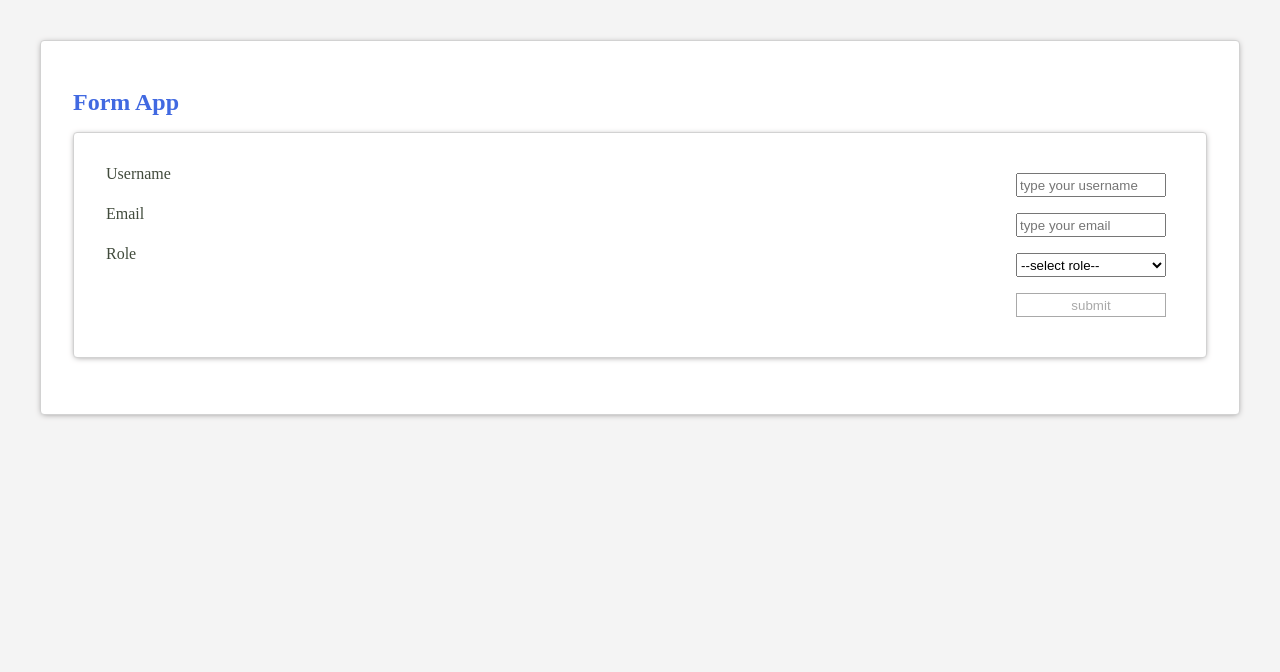
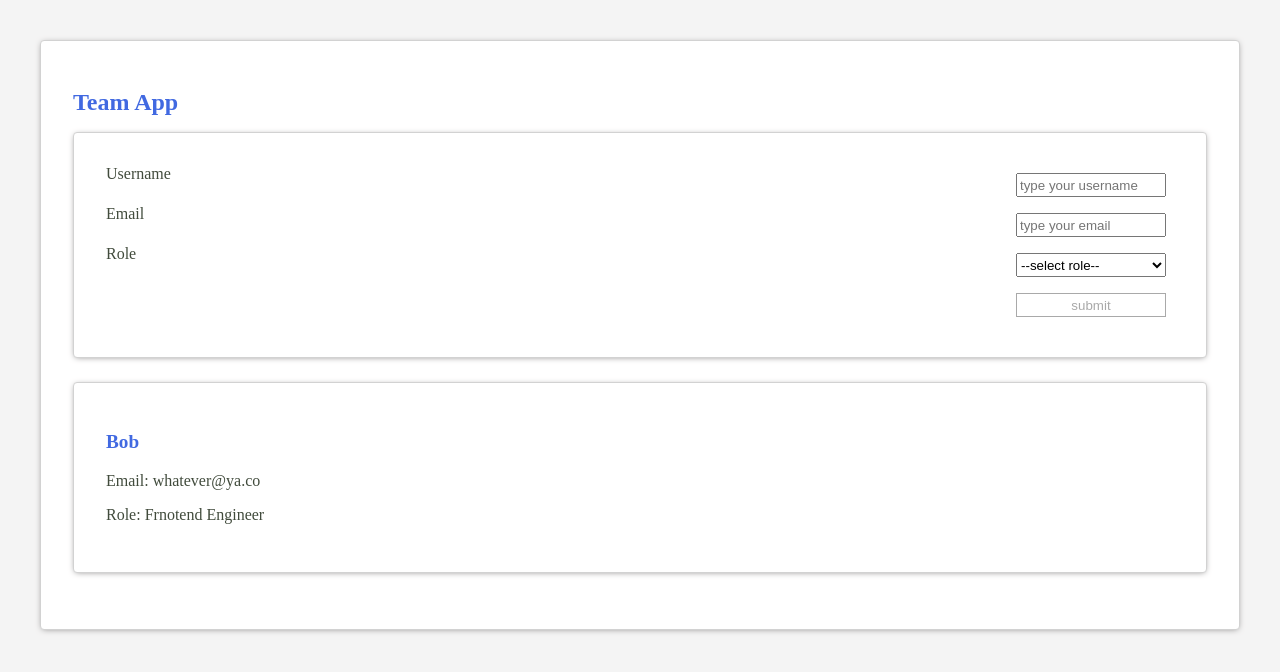
Before and after one commit to bloominstituteoftechnology/team-builder, a React (Create React App) app: page / in a window 1280 px wide. Shown: the top 672 px of the page. Built offline with nearby package versions, Linux system fonts and the light colour scheme.

Commit message:
MVP complete

```diff
--- a/src/App.js
+++ b/src/App.js
@@ -2,6 +2,7 @@ import React, { useState, } from 'react'
 import Friend from './components/Friend'
 import FriendForm from './components/FriendForm'
 import './App.css';
+import { getByPlaceholderText } from '@testing-library/react';
 
 const initialFormValues = {
   username: '',
@@ -9,8 +10,11 @@ const initialFormValues = {
   role: '',
 }
 
+const starterFriends = [
+  {username: 'Bob', email: 'whatever@ya.co', role: 'Frnotend Engineer' }
+]
 export default function App() {
-  const [friends, setFriends] = useState([])
+  const [friends, setFriends] = useState(starterFriends)
   const [formValues, setFormValues] = useState(initialFormValues);
 
   const updateForm = (inputName, inputValue) => {
@@ -26,10 +30,12 @@ export default function App() {
     if (!newFriend.username || !newFriend.email || !newFriend.role){
       return
     }
+    setFriends([...friends, newFriend])
+    setFormValues(initialFormValues)
   }
   return (
     <div className='container'>
-      <h1>Form App</h1>
+      <h1>Team App</h1>
 
       <FriendForm
         values={formValues}
```
